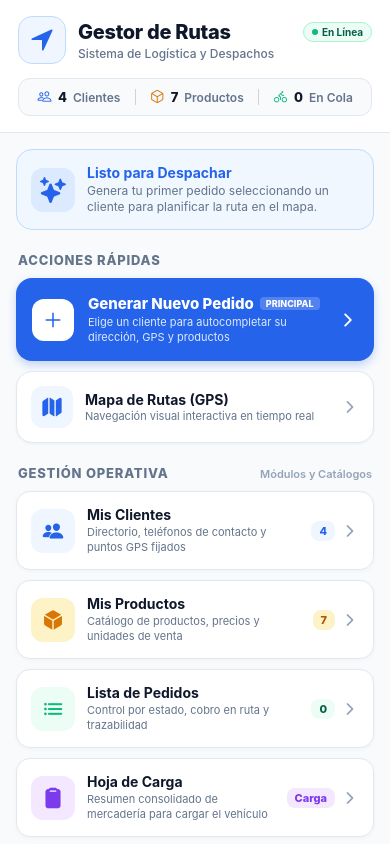
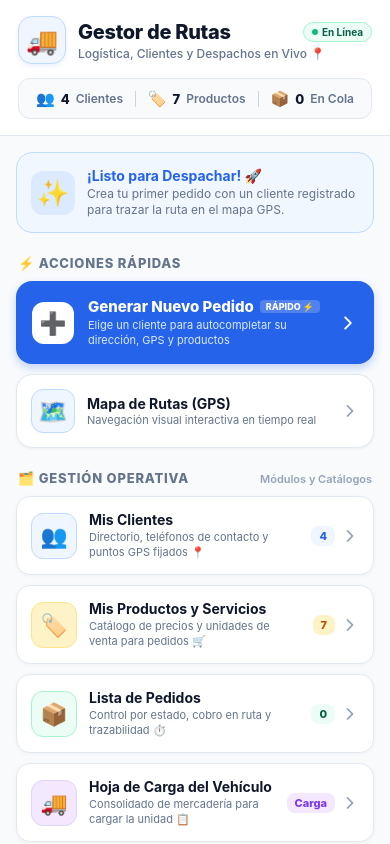
Before and after one commit to lederstream/gestor_rutas_app_mobile, a React Native app: screen /WelcomeScreen in a window 390 px wide. Built offline with nearby package versions, Linux system fonts and the light colour scheme.

Commit message:
feat(ui): anadir emojis vivos y vibrantes en botones, categorias y tarjetas operativas

```diff
--- a/src/screens/WelcomeScreen.tsx
+++ b/src/screens/WelcomeScreen.tsx
@@ -1,7 +1,7 @@
 /**
  * ============================================================================
  * SCREEN: WelcomeScreen.tsx
- * Dashboard Principal: Diseño Claro Premium con Tarjetas Rectangulares Ergonómicas
+ * Dashboard Principal: Tema Claro Premium con Emojis Vivos y Tarjetas Ergonómicas
  * ============================================================================
  */
 
@@ -58,12 +58,12 @@ export const WelcomeScreen: React.FC<Props> = ({ navigation }) => {
         showsVerticalScrollIndicator={false}
       >
         {/* =================================================================== */}
-        {/* CABECERA PRINCIPAL TEMA CLARO PREMIUM */}
+        {/* CABECERA PRINCIPAL CON VIDA Y EMOJIS */}
         {/* =================================================================== */}
         <View style={styles.topHeader}>
           <View style={styles.brandRow}>
             <View style={styles.logoBadge}>
-              <Ionicons name="navigate" size={26} color={COLORS.primary} />
+              <Text style={styles.logoEmoji}>🚚</Text>
             </View>
 
             <View style={styles.brandTextCol}>
@@ -75,18 +75,19 @@ export const WelcomeScreen: React.FC<Props> = ({ navigation }) => {
                 </View>
               </View>
               <Text style={styles.appSubtitle}>
-                Sistema de Logística y Despachos
+                Logística, Clientes y Despachos en Vivo 📍
               </Text>
             </View>
           </View>
 
-          {/* Barra de Resumen Superior (Clientes, Productos, Pedidos) */}
+          {/* Barra de Resumen Superior con Emojis */}
           <View style={styles.metricsPillsRow}>
             <TouchableOpacity
               style={styles.metricPill}
               onPress={() => navigation.navigate('CustomerListScreen')}
+              activeOpacity={0.7}
             >
-              <Ionicons name="people-outline" size={15} color={COLORS.primary} />
+              <Text style={styles.pillEmoji}>👥</Text>
               <Text style={styles.metricPillNumber}>{customers.length}</Text>
               <Text style={styles.metricPillLabel}>Clientes</Text>
             </TouchableOpacity>
@@ -96,8 +97,9 @@ export const WelcomeScreen: React.FC<Props> = ({ navigation }) => {
             <TouchableOpacity
               style={styles.metricPill}
               onPress={() => navigation.navigate('ProductListScreen')}
+              activeOpacity={0.7}
             >
-              <Ionicons name="cube-outline" size={15} color="#D97706" />
+              <Text style={styles.pillEmoji}>🏷️</Text>
               <Text style={styles.metricPillNumber}>{products.length}</Text>
               <Text style={styles.metricPillLabel}>Productos</Text>
             </TouchableOpacity>
@@ -107,8 +109,9 @@ export const WelcomeScreen: React.FC<Props> = ({ navigation }) => {
             <TouchableOpacity
               style={styles.metricPill}
               onPress={() => navigation.navigate('OrderListScreen')}
+              activeOpacity={0.7}
             >
-              <Ionicons name="bicycle-outline" size={15} color={COLORS.success} />
+              <Text style={styles.pillEmoji}>📦</Text>
               <Text style={styles.metricPillNumber}>{orders.length}</Text>
               <Text style={styles.metricPillLabel}>En Cola</Text>
             </TouchableOpacity>
@@ -116,18 +119,18 @@ export const WelcomeScreen: React.FC<Props> = ({ navigation }) => {
         </View>
 
         {/* =================================================================== */}
-        {/* MÉTRICAS DE OPERACIÓN DEL DÍA (Tarjetas Blancas con Sombra Suave) */}
+        {/* MÉTRICAS DE OPERACIÓN DEL DÍA */}
         {/* =================================================================== */}
         {orders.length > 0 ? (
           <View style={styles.statsCard}>
             <View style={styles.statsHeader}>
               <View style={styles.statsTitleRow}>
-                <Ionicons name="analytics" size={18} color={COLORS.primary} />
+                <Text style={styles.headerIconEmoji}>📊</Text>
                 <Text style={styles.statsTitle}>Operación de Hoy</Text>
               </View>
 
               <View style={styles.effectivityPill}>
-                <Ionicons name="speedometer-outline" size={13} color={COLORS.success} />
+                <Text style={{ fontSize: 13 }}>🎯</Text>
                 <Text style={styles.effectivityText}>
                   {statistics.completedDeliveriesRate}% Efectividad
                 </Text>
@@ -137,7 +140,10 @@ export const WelcomeScreen: React.FC<Props> = ({ navigation }) => {
             <View style={styles.statsValuesGrid}>
               <View style={styles.statCol}>
                 <Text style={styles.statLargeNumber}>{statistics.totalOrders}</Text>
-                <Text style={styles.statLabelText}>Total Pedidos</Text>
+                <View style={styles.statSubRow}>
+                  <Text style={styles.statMiniEmoji}>📦</Text>
+                  <Text style={styles.statLabelText}>Total Pedidos</Text>
+                </View>
               </View>
 
               <View style={styles.statColDivider} />
@@ -146,7 +152,10 @@ export const WelcomeScreen: React.FC<Props> = ({ navigation }) => {
                 <Text style={[styles.statLargeNumber, { color: COLORS.statusInTransit }]}>
                   {statistics.inTransitOrders}
                 </Text>
-                <Text style={styles.statLabelText}>En Ruta</Text>
+                <View style={styles.statSubRow}>
+                  <Text style={styles.statMiniEmoji}>🚚</Text>
+                  <Text style={styles.statLabelText}>En Ruta</Text>
+                </View>
               </View>
 
               <View style={styles.statColDivider} />
@@ -155,14 +164,20 @@ export const WelcomeScreen: React.FC<Props> = ({ navigation }) => {
                 <Text style={[styles.statLargeNumber, { color: COLORS.statusDelivered }]}>
                   {statistics.deliveredOrders}
                 </Text>
-                <Text style={styles.statLabelText}>Entregados</Text>
+                <View style={styles.statSubRow}>
+                  <Text style={styles.statMiniEmoji}>✅</Text>
+                  <Text style={styles.statLabelText}>Entregados</Text>
+                </View>
               </View>
             </View>
 
-            {/* Fila de Recaudación Prevista */}
+            {/* Fila de Recaudación */}
             <View style={styles.revenueRow}>
               <View>
-                <Text style={styles.revenueCaption}>Cobranza Total Prevista</Text>
+                <View style={{ flexDirection: 'row', alignItems: 'center', gap: 4 }}>
+                  <Text style={{ fontSize: 13 }}>💰</Text>
+                  <Text style={styles.revenueCaption}>Cobranza Prevista</Text>
+                </View>
                 <Text style={styles.revenueAmount}>
                   {formatCurrency(statistics.pendingCollection + statistics.totalRevenue)}
                 </Text>
@@ -177,15 +192,15 @@ export const WelcomeScreen: React.FC<Props> = ({ navigation }) => {
             </View>
           </View>
         ) : (
-          /* Estado inicial limpio si no hay pedidos */
+          /* Estado inicial amigable cuando aún no hay pedidos cargados */
           <View style={styles.emptyWelcomeCard}>
             <View style={styles.emptyIconCircle}>
-              <Ionicons name="sparkles" size={26} color={COLORS.primary} />
+              <Text style={{ fontSize: 26 }}>✨</Text>
             </View>
             <View style={{ flex: 1 }}>
-              <Text style={styles.emptyCardTitle}>Listo para Despachar</Text>
+              <Text style={styles.emptyCardTitle}>¡Listo para Despachar! 🚀</Text>
               <Text style={styles.emptyCardDesc}>
-                Genera tu primer pedido seleccionando un cliente para planificar la ruta en el mapa.
+                Crea tu primer pedido con un cliente registrado para trazar la ruta en el mapa GPS.
               </Text>
             </View>
           </View>
@@ -195,7 +210,7 @@ export const WelcomeScreen: React.FC<Props> = ({ navigation }) => {
         {/* ACCIONES PRINCIPALES DESTACADAS */}
         {/* =================================================================== */}
         <View style={styles.sectionTitleWrapper}>
-          <Text style={styles.sectionHeaderTitle}>Acciones Rápidas</Text>
+          <Text style={styles.sectionHeaderTitle}>⚡ Acciones Rápidas</Text>
         </View>
 
         <View style={styles.actionsContainer}>
@@ -206,14 +221,14 @@ export const WelcomeScreen: React.FC<Props> = ({ navigation }) => {
             activeOpacity={0.88}
           >
             <View style={styles.heroIconCircle}>
-              <Ionicons name="add" size={24} color={COLORS.primary} />
+              <Text style={styles.heroEmoji}>➕</Text>
             </View>
 
             <View style={styles.heroTextCol}>
               <View style={styles.heroBadgeRow}>
                 <Text style={styles.heroTitle}>Generar Nuevo Pedido</Text>
                 <View style={styles.heroTag}>
-                  <Text style={styles.heroTagText}>Principal</Text>
+                  <Text style={styles.heroTagText}>Rápido ⚡</Text>
                 </View>
               </View>
               <Text style={styles.heroSubtitle}>
@@ -231,14 +246,14 @@ export const WelcomeScreen: React.FC<Props> = ({ navigation }) => {
             activeOpacity={0.8}
           >
             <View style={styles.mapIconCircle}>
-              <Ionicons name="map" size={22} color={COLORS.primary} />
+              <Text style={{ fontSize: 24 }}>🗺️</Text>
             </View>
 
             <View style={{ flex: 1 }}>
               <Text style={styles.mapActionTitle}>Mapa de Rutas (GPS)</Text>
               <Text style={styles.mapActionSubtitle}>
                 {activeDeliveriesCount > 0
-                  ? `${activeDeliveriesCount} paradas pendientes geolocalizadas`
+                  ? `${activeDeliveriesCount} paradas geolocalizadas listas para entrega 📍`
                   : 'Navegación visual interactiva en tiempo real'}
               </Text>
             </View>
@@ -255,10 +270,10 @@ export const WelcomeScreen: React.FC<Props> = ({ navigation }) => {
         </View>
 
         {/* =================================================================== */}
-        {/* GESTIÓN OPERATIVA: FILAS RECTANGULARES ERGONÓMICAS */}
+        {/* GESTIÓN OPERATIVA: FILAS RECTANGULARES ERGONÓMICAS CON EMOJIS */}
         {/* =================================================================== */}
         <View style={styles.sectionTitleWrapper}>
-          <Text style={styles.sectionHeaderTitle}>Gestión Operativa</Text>
+          <Text style={styles.sectionHeaderTitle}>🗂️ Gestión Operativa</Text>
           <Text style={styles.sectionHeaderSubtitle}>Módulos y Catálogos</Text>
         </View>
 
@@ -269,14 +284,14 @@ export const WelcomeScreen: React.FC<Props> = ({ navigation }) => {
             onPress={() => navigation.navigate('CustomerListScreen')}
             activeOpacity={0.7}
           >
-            <View style={[styles.moduleIconBox, { backgroundColor: '#EFF6FF' }]}>
-              <Ionicons name="people" size={22} color={COLORS.primary} />
+            <View style={[styles.moduleIconBox, { backgroundColor: '#EFF6FF', borderColor: '#BFDBFE' }]}>
+              <Text style={styles.moduleEmoji}>👥</Text>
             </View>
 
             <View style={styles.moduleTextCol}>
               <Text style={styles.moduleTitle}>Mis Clientes</Text>
               <Text style={styles.moduleSubtitle}>
-                Directorio, teléfonos de contacto y puntos GPS fijados
+                Directorio, teléfonos de contacto y puntos GPS fijados 📍
               </Text>
             </View>
 
@@ -296,14 +311,14 @@ export const WelcomeScreen: React.FC<Props> = ({ navigation }) => {
             onPress={() => navigation.navigate('ProductListScreen')}
             activeOpacity={0.7}
           >
-            <View style={[styles.moduleIconBox, { backgroundColor: '#FEF3C7' }]}>
-              <Ionicons name="cube" size={22} color="#D97706" />
+            <View style={[styles.moduleIconBox, { backgroundColor: '#FEF3C7', borderColor: '#FDE68A' }]}>
+              <Text style={styles.moduleEmoji}>🏷️</Text>
             </View>
 
             <View style={styles.moduleTextCol}>
-              <Text style={styles.moduleTitle}>Mis Productos</Text>
+              <Text style={styles.moduleTitle}>Mis Productos y Servicios</Text>
               <Text style={styles.moduleSubtitle}>
-                Catálogo de productos, precios y unidades de venta
+                Catálogo de precios y unidades de venta para pedidos 🛒
               </Text>
             </View>
 
@@ -323,14 +338,14 @@ export const WelcomeScreen: React.FC<Props> = ({ navigation }) => {
             onPress={() => navigation.navigate('OrderListScreen')}
             activeOpacity={0.7}
           >
-            <View style={[styles.moduleIconBox, { backgroundColor: '#ECFDF5' }]}>
-              <Ionicons name="list" size={22} color={COLORS.success} />
+            <View style={[styles.moduleIconBox, { backgroundColor: '#ECFDF5', borderColor: '#A7F3D0' }]}>
+              <Text style={styles.moduleEmoji}>📦</Text>
             </View>
 
             <View style={styles.moduleTextCol}>
               <Text style={styles.moduleTitle}>Lista de Pedidos</Text>
               <Text style={styles.moduleSubtitle}>
-                Control por estado, cobro en ruta y trazabilidad
+                Control por estado, cobro en ruta y trazabilidad ⏱️
               </Text>
             </View>
 
@@ -350,14 +365,14 @@ export const WelcomeScreen: React.FC<Props> = ({ navigation }) => {
             onPress={() => navigation.navigate('RouteSummaryModalOrScreen')}
             activeOpacity={0.7}
           >
-            <View style={[styles.moduleIconBox, { backgroundColor: '#F3E8FF' }]}>
-              <Ionicons name="clipboard" size={22} color="#7C3AED" />
+            <View style={[styles.moduleIconBox, { backgroundColor: '#F3E8FF', borderColor: '#DDD6FE' }]}>
+              <Text style={styles.moduleEmoji}>🚚</Text>
             </View>
 
             <View style={styles.moduleTextCol}>
-              <Text style={styles.moduleTitle}>Hoja de Carga</Text>
+              <Text style={styles.moduleTitle}>Hoja de Carga del Vehículo</Text>
               <Text style={styles.moduleSubtitle}>
-                Resumen consolidado de mercadería para cargar el vehículo
+                Consolidado de mercadería para cargar la unidad 📋
               </Text>
             </View>
 
@@ -421,8 +436,16 @@ const styles = StyleSheet.create({
     backgroundColor: '#EFF6FF',
     alignItems: 'center',
     justifyContent: 'center',
-    borderWidth: 1,
+    borderWidth: 1.5,
     borderColor: '#BFDBFE',
+    shadowColor: COLORS.primary,
+    shadowOffset: { width: 0, height: 2 },
+    shadowOpacity: 0.1,
+    shadowRadius: 4,
+    elevation: 2,
+  },
+  logoEmoji: {
+    fontSize: 26,
   },
   brandTextCol: {
     flex: 1,
@@ -484,6 +507,9 @@ const styles = StyleSheet.create({
     gap: 6,
     paddingHorizontal: 6,
   },
+  pillEmoji: {
+    fontSize: 15,
+  },
   metricPillNumber: {
     fontSize: 13,
     fontWeight: '800',
@@ -525,6 +551,9 @@ const styles = StyleSheet.create({
     alignItems: 'center',
     gap: 6,
   },
+  headerIconEmoji: {
+    fontSize: 16,
+  },
   statsTitle: {
     fontSize: 14,
     fontWeight: '700',
@@ -561,11 +590,19 @@ const styles = StyleSheet.create({
     fontWeight: '800',
     color: COLORS.textPrimary,
   },
+  statSubRow: {
+    flexDirection: 'row',
+    alignItems: 'center',
+    gap: 3,
+    marginTop: 2,
+  },
+  statMiniEmoji: {
+    fontSize: 11,
+  },
   statLabelText: {
     fontSize: 11,
     color: COLORS.textSecondary,
     fontWeight: '600',
-    marginTop: 2,
   },
   statColDivider: {
     width: 1,
@@ -681,6 +718,10 @@ const styles = StyleSheet.create({
     alignItems: 'center',
     justifyContent: 'center',
   },
+  heroEmoji: {
+    fontSize: 22,
+    fontWeight: '800',
+  },
   heroTextCol: {
     flex: 1,
   },
@@ -728,12 +769,14 @@ const styles = StyleSheet.create({
     shadowRadius: 3,
   },
   mapIconCircle: {
-    width: 42,
-    height: 42,
+    width: 44,
+    height: 44,
     borderRadius: 12,
     backgroundColor: '#EFF6FF',
     alignItems: 'center',
     justifyContent: 'center',
+    borderWidth: 1,
+    borderColor: '#BFDBFE',
   },
   mapActionTitle: {
     fontSize: 14,
@@ -785,11 +828,15 @@ const styles = StyleSheet.create({
     gap: 12,
   },
   moduleIconBox: {
-    width: 44,
-    height: 44,
+    width: 46,
+    height: 46,
     borderRadius: 12,
     alignItems: 'center',
     justifyContent: 'center',
+    borderWidth: 1,
+  },
+  moduleEmoji: {
+    fontSize: 22,
   },
   moduleTextCol: {
     flex: 1,
```
Also changed, not shown: src/screens/CreateOrderScreen.tsx (+32 -6 lines), src/screens/CustomerListScreen.tsx (+18 -10 lines), src/screens/ProductListScreen.tsx (+19 -9 lines).
